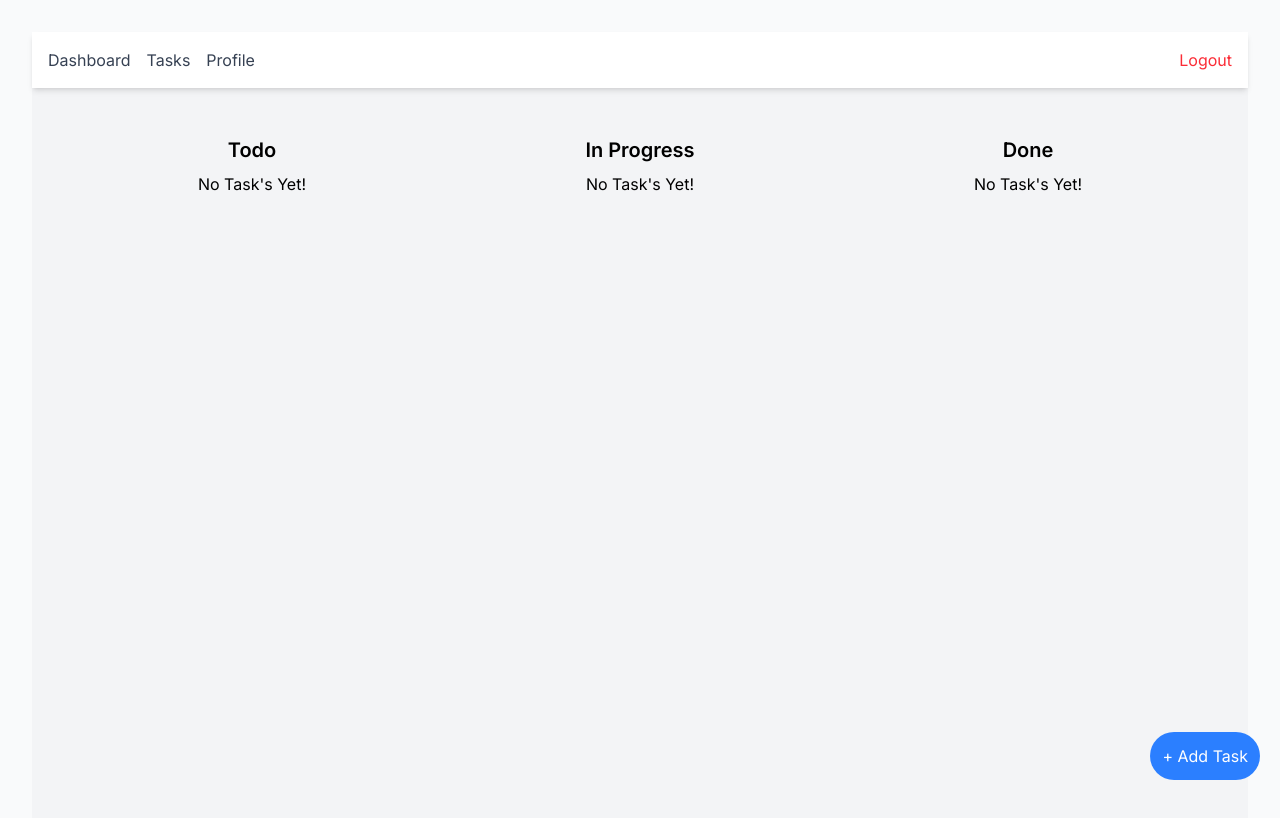
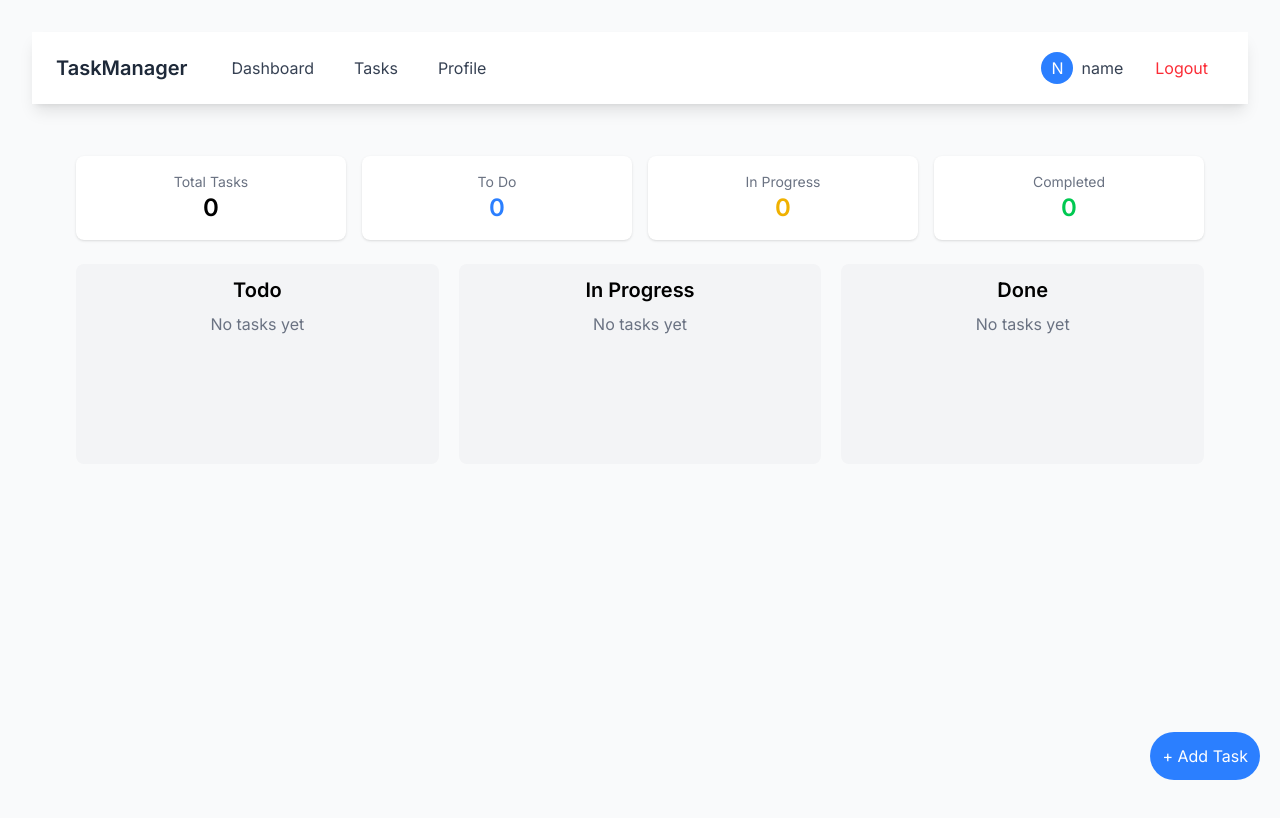
Before and after one commit to Krish40savadhi/ClickUp, a React (Vite) app in the folder TaskManager/: page /dashboard/tasks in a window 1280 px wide. Shown: the top 818 px of the page. Built offline with nearby package versions, Linux system fonts and the light colour scheme; sample sign-in values are in the browser's storage.

Commit message:
feat: Enhance Task Manager application with user authentication, task management features, and improved UI components

```diff
--- a/TaskManager/src/App.jsx
+++ b/TaskManager/src/App.jsx
@@ -7,6 +7,7 @@ import Profile from "./pages/Profile";
 import Login from "./pages/LoginRegister";
 import './App.css'
 import DashboardLayout from "./pages/Dashboard";
+import WelcomeDashboard from "./pages/WelcomeDashboard";
 
 
 function App() {
@@ -23,7 +24,7 @@ function App() {
                 <DashboardLayout/>
                 </ProtectedRoute>
             }>
-              <Route index element={<div>Welcome to Dashboard</div>}/>
+              <Route index element={<WelcomeDashboard/>}/>
               <Route path="tasks" element={
                 <TaskProvider>
                 <Boards/>
--- a/TaskManager/src/components/Column.jsx
+++ b/TaskManager/src/components/Column.jsx
@@ -1,11 +1,54 @@
+import { useCallback } from "react";
 import TaskCard from "./TaskCard";
+import { useTasks } from "../context/TaskContent";
+import PropTypes from "prop-types";
 
+export default function Column({title, tasks, onEdit}) {
+    const { state, dispatch } = useTasks();
 
-export default function Column({title,tasks,onEdit}){
-    return(
-        <div className="w-1/3 p-3">
+    const handleDragOver = useCallback((e) => {
+        e.preventDefault();
+    }, []);
+
+    const handleDrop = useCallback((e) => {
+        e.preventDefault();
+        const taskId = parseInt(e.dataTransfer.getData('taskId'), 10);
+        const task = state.tasks.find(t => t.id === taskId);
+
+        if (task) {
+            const newStatus = title.toLowerCase() === 'in progress' ?
+                'in-progress' : title.toLowerCase();
+
+            dispatch({
+                type: 'UPDATE_TASK',
+                payload: { ...task, status: newStatus }
+            });
+        }
+    }, [dispatch, state.tasks, title]);
+
+    return (
+        <div
+            className="w-1/3 p-3 bg-gray-100 rounded-lg min-h-[200px]"
+            onDragOver={handleDragOver}
+            onDrop={handleDrop}
+        >
             <h2 className="text-xl font-bold mb-2">{title}</h2>
-            {tasks.length === 0?<p>No Task's Yet!</p>: tasks.map((t)=><TaskCard key={t.id} task={t} onEdit={onEdit}/>)}
+            {tasks.length === 0 ?
+                <p className="text-gray-500">No tasks yet</p> :
+                tasks.map((t) => (
+                    <TaskCard
+                        key={t.id}
+                        task={t}
+                        onEdit={onEdit}
+                    />
+                ))
+            }
         </div>
     );
 }
+
+Column.propTypes = {
+    title: PropTypes.string.isRequired,
+    tasks: PropTypes.array.isRequired,
+    onEdit: PropTypes.func.isRequired
+};
--- /dev/null
+++ b/TaskManager/src/components/Statictics.jsx
@@ -0,0 +1,34 @@
+import { useMemo } from 'react';
+import { useTasks } from '../context/TaskContent';
+
+export default function TaskStats() {
+  const { state } = useTasks();
+
+  const stats = useMemo(() => ({
+    total: state.tasks.length,
+    todo: state.tasks.filter(t => t.status === 'todo').length,
+    inProgress: state.tasks.filter(t => t.status === 'in-progress').length,
+    done: state.tasks.filter(t => t.status === 'done').length
+  }), [state.tasks]);
+
+  return (
+    <div className="grid grid-cols-4 gap-4 mb-6">
+      <div className="bg-white p-4 rounded-lg shadow-sm">
+        <h3 className="text-gray-500 text-sm">Total Tasks</h3>
+        <p className="text-2xl font-bold">{stats.total}</p>
+      </div>
+      <div className="bg-white p-4 rounded-lg shadow-sm">
+        <h3 className="text-gray-500 text-sm">To Do</h3>
+        <p className="text-2xl font-bold text-blue-500">{stats.todo}</p>
+      </div>
+      <div className="bg-white p-4 rounded-lg shadow-sm">
+        <h3 className="text-gray-500 text-sm">In Progress</h3>
+        <p className="text-2xl font-bold text-yellow-500">{stats.inProgress}</p>
+      </div>
+      <div className="bg-white p-4 rounded-lg shadow-sm">
+        <h3 className="text-gray-500 text-sm">Completed</h3>
+        <p className="text-2xl font-bold text-green-500">{stats.done}</p>
+      </div>
+    </div>
+  );
+}
--- a/TaskManager/src/context/AuthenticationContext.jsx
+++ b/TaskManager/src/context/AuthenticationContext.jsx
@@ -5,7 +5,7 @@ const AuthContext = createContext(null);
 export const AuthProvider = ({ children }) => {
   const [user, setUser] = useState(()=>{
     const savedUser=localStorage.getItem('user');
-    return savedUser?JSON.stringify(savedUser):null ;
+    return savedUser?JSON.parse(savedUser):null ;
 });
 
   useEffect(() => {
@@ -21,8 +21,9 @@ export const AuthProvider = ({ children }) => {
 
   const logout = () => {
     setUser(null);
-    localStorage.clear();
+    // localStorage.clear();
     localStorage.removeItem('user');
+    localStorage.removeItem('tasks');
   };
 
   return (
--- a/TaskManager/src/pages/Boards.jsx
+++ b/TaskManager/src/pages/Boards.jsx
@@ -1,50 +1,92 @@
-import { useTasks } from "../context/TaskContent";
-import Column from "../components/Column";
-import Modal from "../components/Modal";
-import TaskForm from "../components/TaskForm";
-import { useState,useRef,useMemo } from "react";
+import { useTasks } from '../context/TaskContent'
+import Column from '../components/Column'
+import Modal from '../components/Modal'
+import TaskForm from '../components/TaskForm'
+import { useState, useRef, useMemo } from 'react'
+import TaskStats from '../components/Statictics'
+import { useCallback } from 'react'
 
+export default function Boards() {
+  const { state, dispatch } = useTasks()
+  const [editing, setEditing] = useState(null)
+  const [showModal, setShowModal] = useState(false)
+  const [idLoading, setIsLoading] = useState(false)
+  const formref = useRef()
 
-export default function Boards(){
-    const {state,dispatch}=useTasks();
-    const [editing,setEditing]=useState(null);
-    const [showModal,setShowModal]=useState(false);
-    const formref = useRef();
+  const tasksByStatus = useMemo(
+    () => ({
+      todo: state.tasks.filter((t) => t.status === 'todo'),
+      inProgress: state.tasks.filter((t) => t.status === 'in-progress'),
+      done: state.tasks.filter((t) => t.status === 'done'),
+    }),
+    [state.tasks],
+  )
 
-    const tasksByStatus = useMemo(()=>({
-        todo:state.tasks.filter(t=>t.status==="todo"),
-        inProgress:state.tasks.filter(t=>t.status==="in-progress"),
-        done:state.tasks.filter(t=>t.status==="done")
-    }),[state.tasks]);
-
-    const handleSubmit =(e)=>{
+  const handleSubmit = (e) => {
     e.preventDefault();
-        const data = new FormData(formref.current);
-        let status = data.get("status");
-        if (status==="Select Status") status = "todo"
+    setIsLoading(true);
+    try {
+      const data = new FormData(formref.current)
+      let status = data.get('status')
+      if (status === 'Select Status') status = 'todo'
       const newTask = {
         id: editing?.id || Date.now(),
-            title:data.get("title"),
-            description:data.get("description"),
+        title: data.get('title'),
+        description: data.get('description'),
         status,
-            dueDate:data.get("dueDate"),
-        };
-        dispatch({type:editing?"UPDATE_TASK":"ADD_TASK",payload:newTask});
-        setShowModal(false);
-    };
+        dueDate: data.get('dueDate'),
+      }
+      dispatch({ type: editing ? 'UPDATE_TASK' : 'ADD_TASK', payload: newTask })
+    } finally {
+      setIsLoading(false)
+      setShowModal(false)
+    }
+  }
 
-    return(
-        <div className="flex p-5 gap-5">
-            <Column title={"Todo"} tasks={tasksByStatus.todo} onEdit={(t)=>{setEditing(t); setShowModal(true);}}/>
-            <Column title={"In Progress"} tasks={tasksByStatus.inProgress} onEdit={(t)=>{setEditing(t); setShowModal(true);}}/>
-            <Column title={"Done"} tasks={tasksByStatus.done} onEdit={(t)=>{setEditing(t); setShowModal(true);}}/>
-            <button onClick={()=>{setEditing(null);setShowModal(true);}} className="fixed bottom-5 right-5 bg-blue-500 text-white p-3 rounded-full">+ Add Task</button>
+  return (
+    <div className="p-5">
+        <TaskStats/>
+    <div className="flex gap-5">
+      <Column
+        title={'Todo'}
+        tasks={tasksByStatus.todo}
+        onEdit={useCallback((t) => {
+          setEditing(t)
+          setShowModal(true)
+        },[])}
+      />
+      <Column
+        title={'In Progress'}
+        tasks={tasksByStatus.inProgress}
+        onEdit={useCallback((t) => {
+            setEditing(t)
+            setShowModal(true)
+        },[])}
+        />
+      <Column
+        title={'Done'}
+        tasks={tasksByStatus.done}
+        onEdit={useCallback((t) => {
+          setEditing(t)
+          setShowModal(true)
+        },[])}
+        />
+      <button
+        onClick={() => {
+            setEditing(null)
+            setShowModal(true)
+        }}
+        className="fixed bottom-5 right-5 bg-blue-500 text-white p-3 rounded-full"
+        >
+        + Add Task
+      </button>
 
       {showModal && (
-                <Modal onClose={()=>setShowModal(false)}>
-                    <TaskForm ref={formref} onSubmit={handleSubmit} task={editing}/>
+          <Modal onClose={() => setShowModal(false)}>
+          <TaskForm ref={formref} onSubmit={handleSubmit} task={editing} />
         </Modal>
       )}
     </div>
-    );
+      </div>
+  )
 }
--- a/TaskManager/src/pages/Dashboard.jsx
+++ b/TaskManager/src/pages/Dashboard.jsx
@@ -3,24 +3,54 @@ import { useAuth } from '../context/AuthenticationContext';
 
 export default function DashboardLayout() {
   const { user, logout } = useAuth();
-    const userName = user?.email ? user.email.split('@')[0] : '';
+  const userName = user?.email ? user.email.split('@')[0] : '';
 
-    return (
-    <div className="min-h-screen bg-gray-100">
-      <nav className="bg-white shadow-md p-4">
-        <div className="container mx-auto flex justify-between items-center">
-          <div className="space-x-4">
-            <Link to="/dashboard" className="text-gray-700 hover:text-blue-500">Dashboard</Link>
-            <Link to="/dashboard/tasks" className="text-gray-700 hover:text-blue-500">Tasks</Link>
-            <Link to="/dashboard/profile" className="text-gray-700 hover:text-blue-500">Profile</Link>
-          </div>
-          <div className="flex items-center space-x-4">
-            <span>{userName || user?.email}</span>
-            <button onClick={logout} className="text-red-500">Logout</button>
+  return (
+    <div className="min-h-screen bg-gray-50">
+      <nav className="bg-white shadow-lg">
+        <div className="container mx-auto px-6 py-4">
+          <div className="flex justify-between items-center">
+            <div className="flex items-center space-x-8">
+              <h1 className="text-xl font-bold text-gray-800">TaskManager</h1>
+              <div className="hidden md:flex space-x-4">
+                <Link
+                  to="/dashboard"
+                  className="px-3 py-2 rounded-md hover:bg-gray-100 text-gray-700"
+                >
+                  Dashboard
+                </Link>
+                <Link
+                  to="/dashboard/tasks"
+                  className="px-3 py-2 rounded-md hover:bg-gray-100 text-gray-700"
+                >
+                  Tasks
+                </Link>
+                <Link
+                  to="/dashboard/profile"
+                  className="px-3 py-2 rounded-md hover:bg-gray-100 text-gray-700"
+                >
+                  Profile
+                </Link>
+              </div>
+            </div>
+            <div className="flex items-center space-x-4">
+              <div className="flex items-center space-x-2">
+                <div className="w-8 h-8 bg-blue-500 rounded-full flex items-center justify-center text-white">
+                  {userName[0]?.toUpperCase()}
+                </div>
+                <span className="text-gray-700">{userName}</span>
+              </div>
+              <button
+                onClick={logout}
+                className="px-4 py-2 text-red-500 hover:bg-red-50 rounded-md"
+              >
+                Logout
+              </button>
+            </div>
           </div>
         </div>
       </nav>
-      <main className="container mx-auto p-4">
+      <main className="container mx-auto px-6 py-8">
         <Outlet />
       </main>
     </div>
--- /dev/null
+++ b/TaskManager/src/pages/WelcomeDashboard.jsx
@@ -0,0 +1,48 @@
+import { Link } from 'react-router-dom';
+import { useTasks } from '../context/TaskContent';
+import { useAuth } from '../context/AuthenticationContext';
+
+export default function WelcomeDashboard() {
+  const { user } = useAuth();
+//   const { state } = useTasks();
+  const userName = user?.email ? user.email.split('@')[0] : '';
+
+  return (
+    <div className="space-y-6">
+      <div className="bg-white rounded-lg shadow-sm p-6">
+        <h1 className="text-2xl font-bold text-gray-800 mb-2">
+          Welcome back, {userName}!
+        </h1>
+        <p className="text-gray-600">
+          Here's your task management overview
+        </p>
+      </div>
+
+      <div className="grid md:grid-cols-2 gap-6">
+        <Link
+          to="/dashboard/tasks"
+          className="bg-white p-6 rounded-lg shadow-sm hover:shadow-md transition-shadow"
+        >
+          <h2 className="text-lg font-semibold text-gray-800 mb-4">
+            Manage Tasks
+          </h2>
+          <p className="text-gray-600">
+            Create, update, and organize your tasks across different boards
+          </p>
+        </Link>
+
+        <Link
+          to="/dashboard/profile"
+          className="bg-white p-6 rounded-lg shadow-sm hover:shadow-md transition-shadow"
+        >
+          <h2 className="text-lg font-semibold text-gray-800 mb-4">
+            Update Profile
+          </h2>
+          <p className="text-gray-600">
+            Manage your personal information and preferences
+          </p>
+        </Link>
+      </div>
+    </div>
+  );
+}
```
Also changed, not shown: TaskManager/src/components/TaskCard.jsx (+13 -1 lines), TaskManager/src/pages/LoginRegister.jsx (+82 -9 lines), TaskManager/src/pages/Profile.jsx (+6 -2 lines), 1 other file (tests, documents, lock files or other folders). Lines whose indentation alone changed are shown as unchanged.
